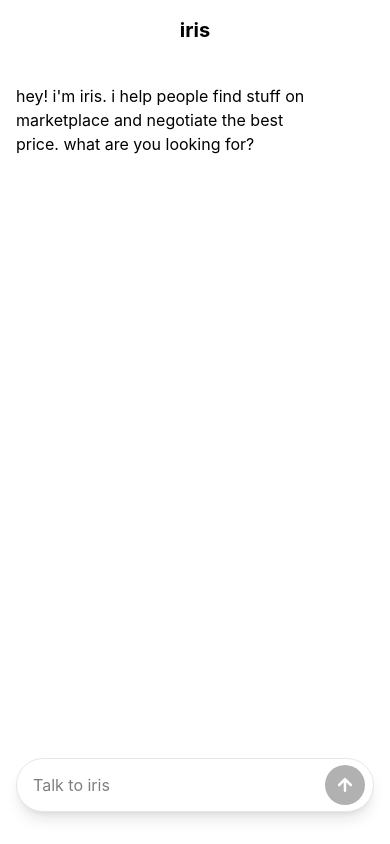
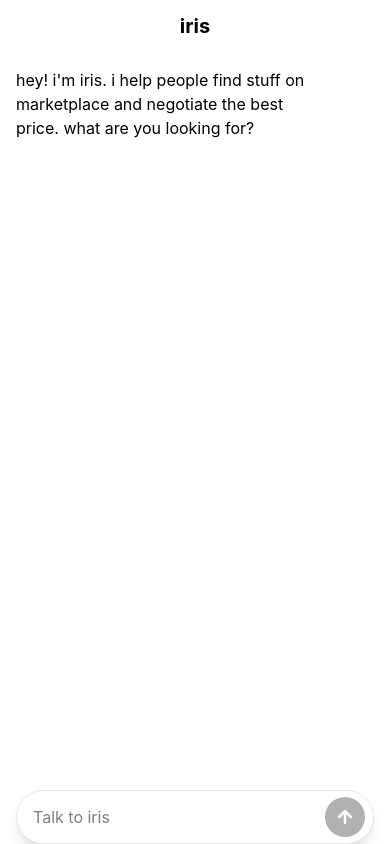
Before and after one commit to jghoshh/iris, a Next.js app: page / in a window 390 px wide. Built offline with nearby package versions, Linux system fonts and the light colour scheme.

Commit message:
fix mobile responsiveness

```diff
--- a/src/app/globals.css
+++ b/src/app/globals.css
@@ -3,6 +3,12 @@
 :root {
   --background: #ffffff;
   --foreground: #000000;
+}
+
+/* Fix for mobile Safari viewport */
+html, body {
+  height: 100%;
+  overflow: hidden;
 }
 
 body {
@@ -11,6 +17,26 @@ body {
   font-family: -apple-system, BlinkMacSystemFont, "Segoe UI", Roboto, Helvetica, Arial, sans-serif;
   font-size: 16px;
   line-height: 1.5;
+}
+
+/* Mobile Safari safe area handling */
+.safe-top {
+  padding-top: env(safe-area-inset-top, 0);
+}
+
+.safe-bottom {
+  padding-bottom: env(safe-area-inset-bottom, 0);
+}
+
+/* Use dynamic viewport height for mobile browsers */
+.h-screen-safe {
+  height: 100vh;
+  height: 100dvh;
+}
+
+.min-h-screen-safe {
+  min-height: 100vh;
+  min-height: 100dvh;
 }
 
 /* Typography hierarchy */
--- a/src/app/layout.tsx
+++ b/src/app/layout.tsx
@@ -1,9 +1,17 @@
-import type { Metadata } from "next";
+import type { Metadata, Viewport } from "next";
 import "./globals.css";
 
 export const metadata: Metadata = {
   title: "Iris - Marketplace Negotiation Agent",
   description: "Help buyers manage and negotiate multiple deals across marketplaces",
+};
+
+export const viewport: Viewport = {
+  width: "device-width",
+  initialScale: 1,
+  maximumScale: 1,
+  userScalable: false,
+  viewportFit: "cover",
 };
 
 export default function RootLayout({
@@ -13,7 +21,7 @@ export default function RootLayout({
 }>) {
   return (
     <html lang="en">
-      <body className="antialiased bg-white text-black">
+      <body className="antialiased bg-white text-black overflow-hidden">
         {children}
       </body>
     </html>
--- a/src/app/page.tsx
+++ b/src/app/page.tsx
@@ -124,18 +124,18 @@ export default function Home() {
   }
 
   return (
-    <div className="min-h-screen bg-white flex flex-col">
-      {/* Minimal header */}
-      <header className="relative">
-        <div className="max-w-3xl mx-auto px-4 sm:px-6 lg:px-8 py-4 flex items-center justify-center">
+    <div className="h-screen-safe bg-white flex flex-col overflow-hidden">
+      {/* Minimal header - fixed height with safe area */}
+      <header className="flex-shrink-0 safe-top bg-white">
+        <div className="max-w-3xl mx-auto px-4 sm:px-6 lg:px-8 py-3 flex items-center justify-center">
           <span className="text-xl font-bold">iris</span>
         </div>
       </header>
 
-      {/* Chat area - takes remaining space */}
-      <main className="flex-1 flex flex-col max-w-3xl w-full mx-auto px-4 sm:px-6 lg:px-8">
-        {/* Messages */}
-        <div className="flex-1 overflow-y-auto py-6 space-y-4">
+      {/* Chat area - takes remaining space, scrollable */}
+      <main className="flex-1 min-h-0 flex flex-col max-w-3xl w-full mx-auto px-4 sm:px-6 lg:px-8">
+        {/* Messages - scrollable area */}
+        <div className="flex-1 min-h-0 overflow-y-auto py-4 space-y-4">
           {messages.map((message, index) => (
             <div
               key={message.id}
@@ -183,8 +183,8 @@ export default function Home() {
           <div ref={messagesEndRef} />
         </div>
 
-        {/* Input area - fixed at bottom */}
-        <div className="pb-8 sm:pb-12">
+        {/* Input area - fixed at bottom with safe area padding */}
+        <div className="flex-shrink-0 pb-4 safe-bottom">
           {stage === 'ready' && searchProfile.isComplete ? (
             <div className="flex flex-col sm:flex-row gap-2">
               <button onClick={startNewSearch} className="btn btn-primary flex-1 rounded-full py-3 sm:py-2">
```
